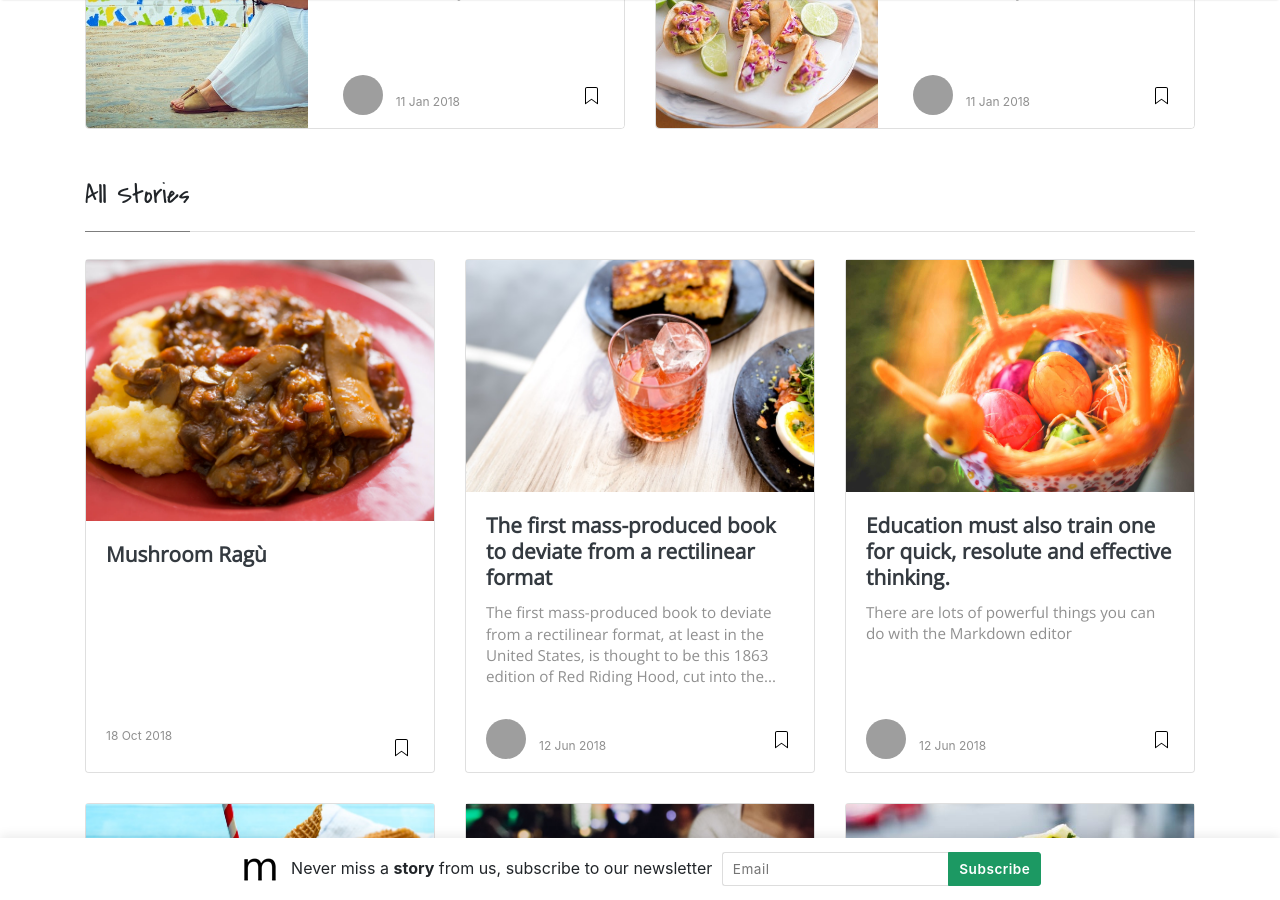
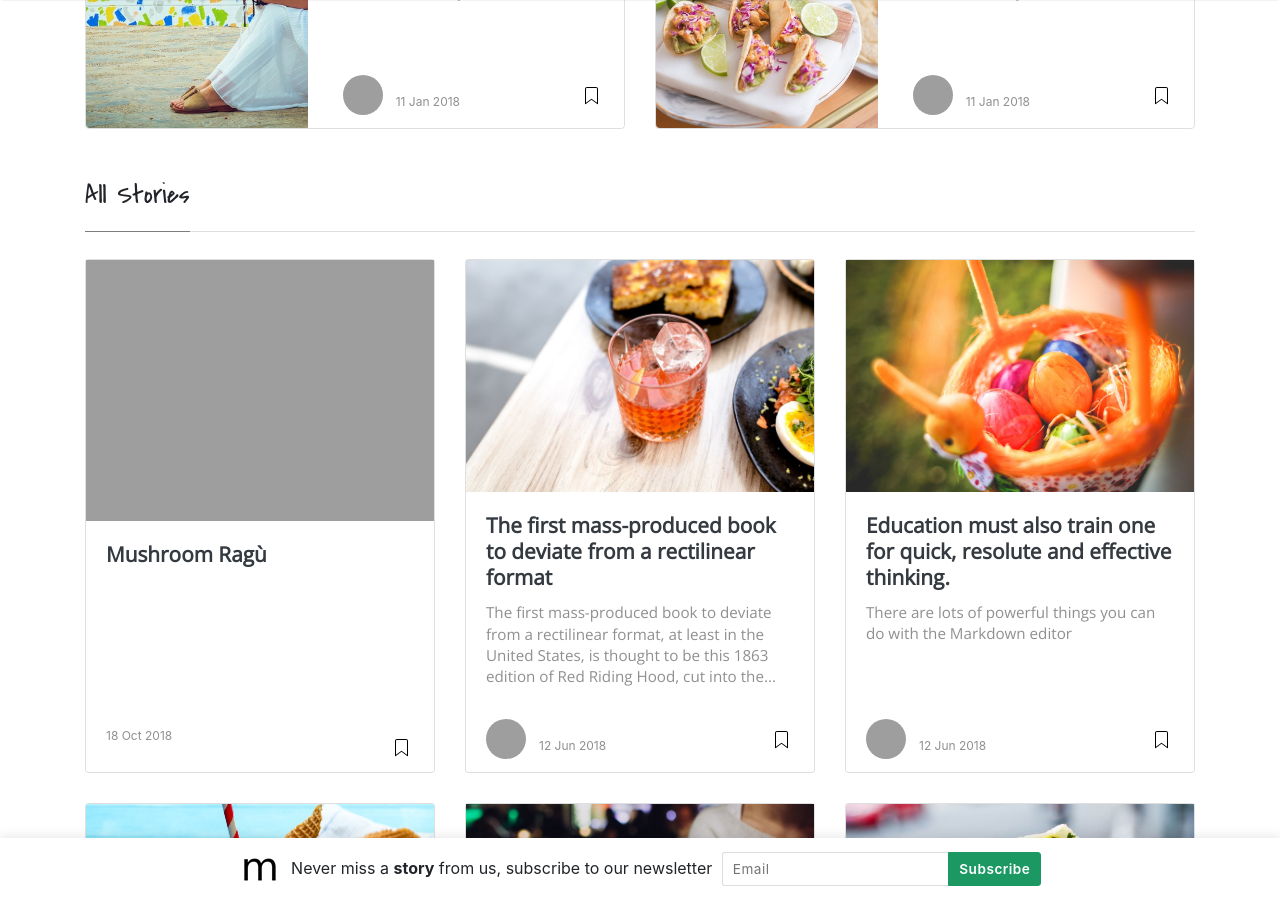
Before and after one commit to iomike/sauce, a Jekyll site: the page built from index.html, in a window 1280 px wide and 900 px high, scrolled down 459 px. Built offline with Jekyll 4.4.1, drawn with Linux system fonts in a browser that asks for light colours; nearby versions of some CDN libraries; the list of posts is cut into pages by our own code; comment, search, counter and statistics services are not loaded; grey boxes are pictures that could not be loaded.

Commit message:
Update from Forestry.io - Updated mushroom-ragù.html

```diff
--- a/_posts/2018-10-17-mushroom-ragù.html
+++ b/_posts/2018-10-17-mushroom-ragù.html
@@ -7,7 +7,7 @@ categories:
 - veggie-meatless
 tags:
 - seriouseats
-image: "/assets/images/20150504-polenta-lasagna-vicky-wasik-8.jpg"
+image: "/assets/images/9001363079_A.pdf"
 body: "<p>This deeply flavorful sauce, made from both fresh and dry mushrooms, tomatoes,
   white wine, and aromatic vegetables, is so hearty, you won't believe it contains
   no meat. It's delicious on pasta or polenta.</p>"
```
